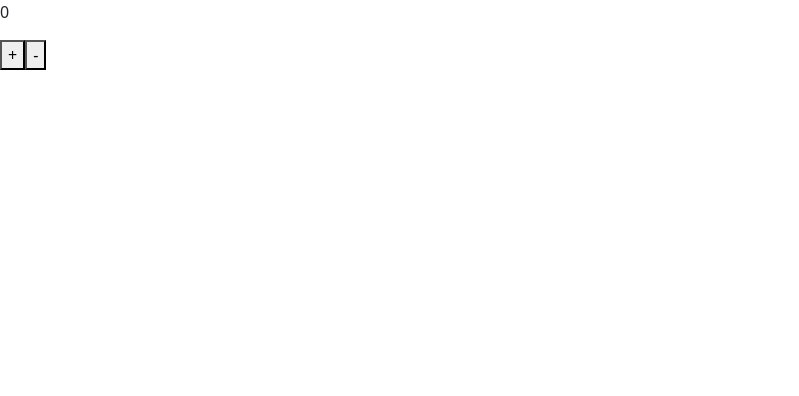
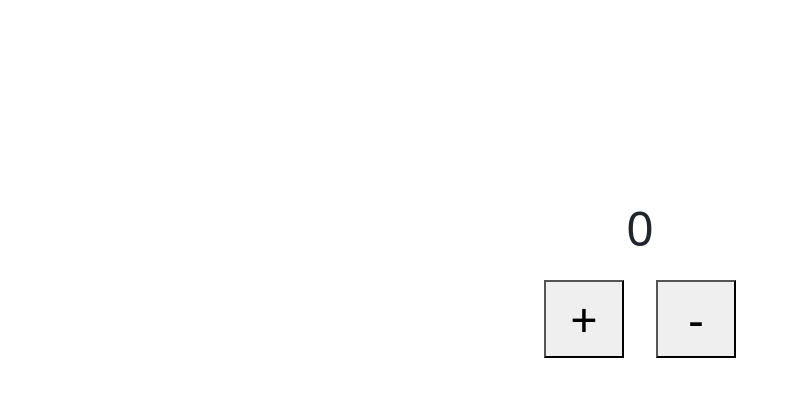
Before and after one commit to friendly-misanthrope/DG_ReduxToolit_Intro, a React (Vite) app: page / in a window 1280 px wide. Shown: the top 396 px of the page, without its empty margins (0-799 px from the left). Built offline with nearby package versions, Linux system fonts and the light colour scheme.

Commit message:
added basic styling to make counter more visible

```diff
--- a/src/index.css
+++ b/src/index.css
@@ -0,0 +1,10 @@
+.App {
+  margin: 15% auto;
+  text-align: center;
+  font-size: 3rem;
+}
+
+button {
+  width: 5rem;
+  margin: 0 1rem;
+}
```
